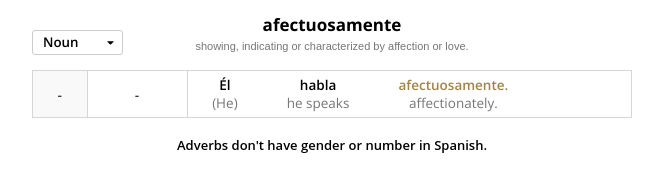
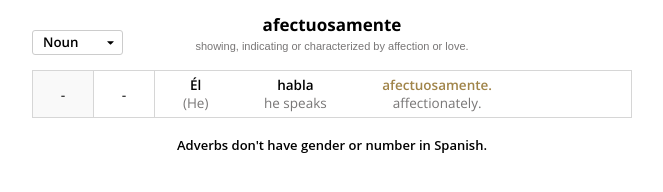
Before and after one commit to Benkiranenassim/sevenspots, a plain HTML site: page grammar table html css/adverb-table.html in a window 1280 px wide. Shown: the whole page, without its empty margins (308-971 px from the left). Drawn offline with nearby package versions, Linux system fonts and the light colour scheme.

Commit message:
Article Table 2nd column auto padding

```diff
--- a/grammar table html css/css/main.css
+++ b/grammar table html css/css/main.css
@@ -1058,7 +1058,7 @@ background-color: #f9f9f9;
 
   width:600px;
 
-  grid-template-columns: auto 100px ;
+  grid-template-columns: auto auto ;
    grid-template-rows: auto;
       font-size: 14px;
     margin:0 auto;
```
